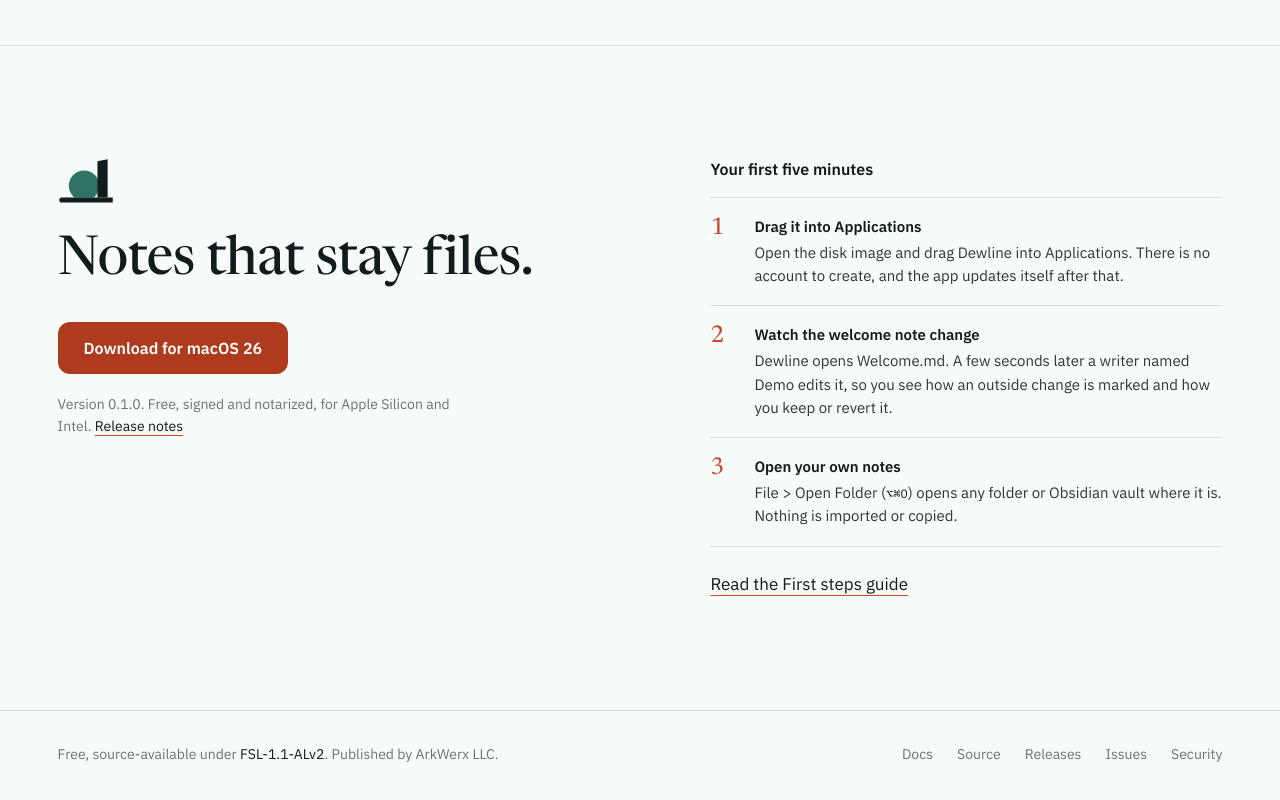
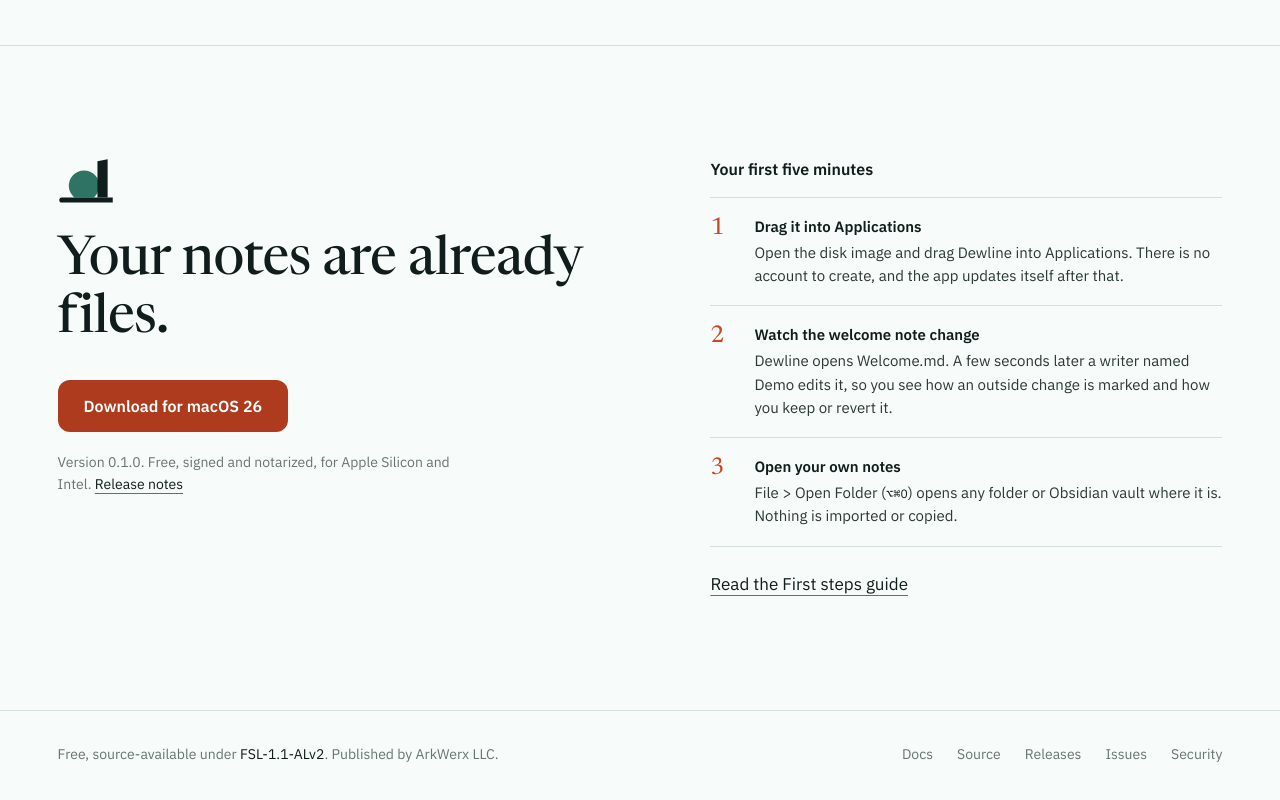
Before and after one commit to ark-232/dewline, a website: page site/index.html in a window 1280 px wide. Shown: the part 4247-5047 px from the top of the page. Drawn offline with Linux system fonts and the light colour scheme.

Commit message:
Retire the tagline Notes that stay files. on the page and docs home

```diff
--- a/site/index.html
+++ b/site/index.html
@@ -12,7 +12,7 @@
 <meta property="og:type" content="website">
 <meta property="og:url" content="https://dewline.arkwerx.com/">
 <meta property="og:title" content="Dewline">
-<meta property="og:description" content="Notes that stay files. A native Markdown editor for Mac.">
+<meta property="og:description" content="A native Markdown editor for Mac, for the files you already keep.">
 <meta property="og:image" content="https://dewline.arkwerx.com/og.png">
 <meta property="og:image:width" content="1200">
 <meta property="og:image:height" content="630">
@@ -221,7 +221,7 @@
   <path class="ink" d="M640 312.9L768 288V768H640Z"/>
   <path class="ink" d="M832 768H192A32 32 0 0 0 192 832H832Z"/>
 </svg>
-        <h2>Notes that stay files.</h2>
+        <h2>Your notes are already files.</h2>
         <div class="get">
           <a class="btn" href="https://github.com/ark-232/dewline/releases/latest">Download for macOS 26</a>
         </div>
```
Also changed, not shown: site/docs/index.html (+1 -1 lines).
